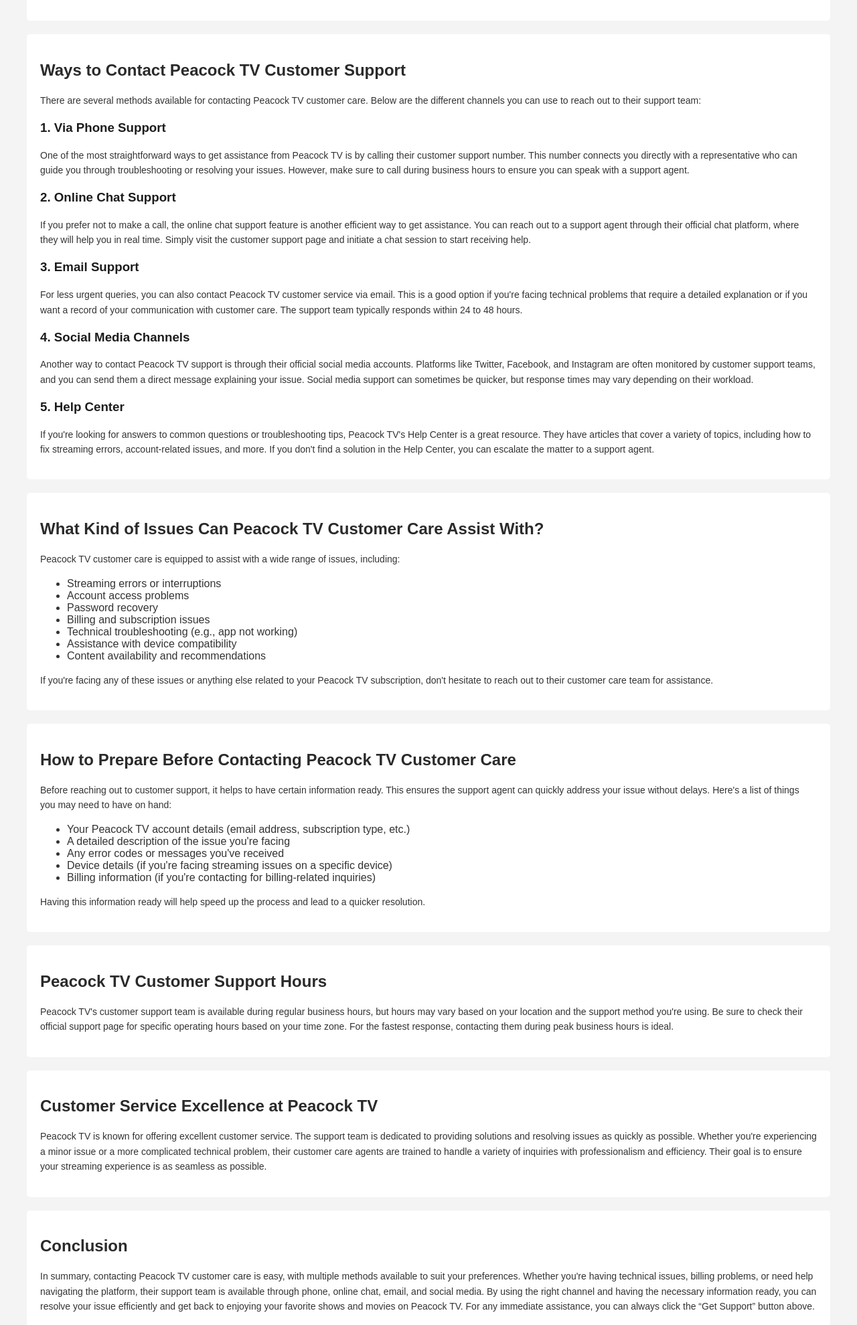
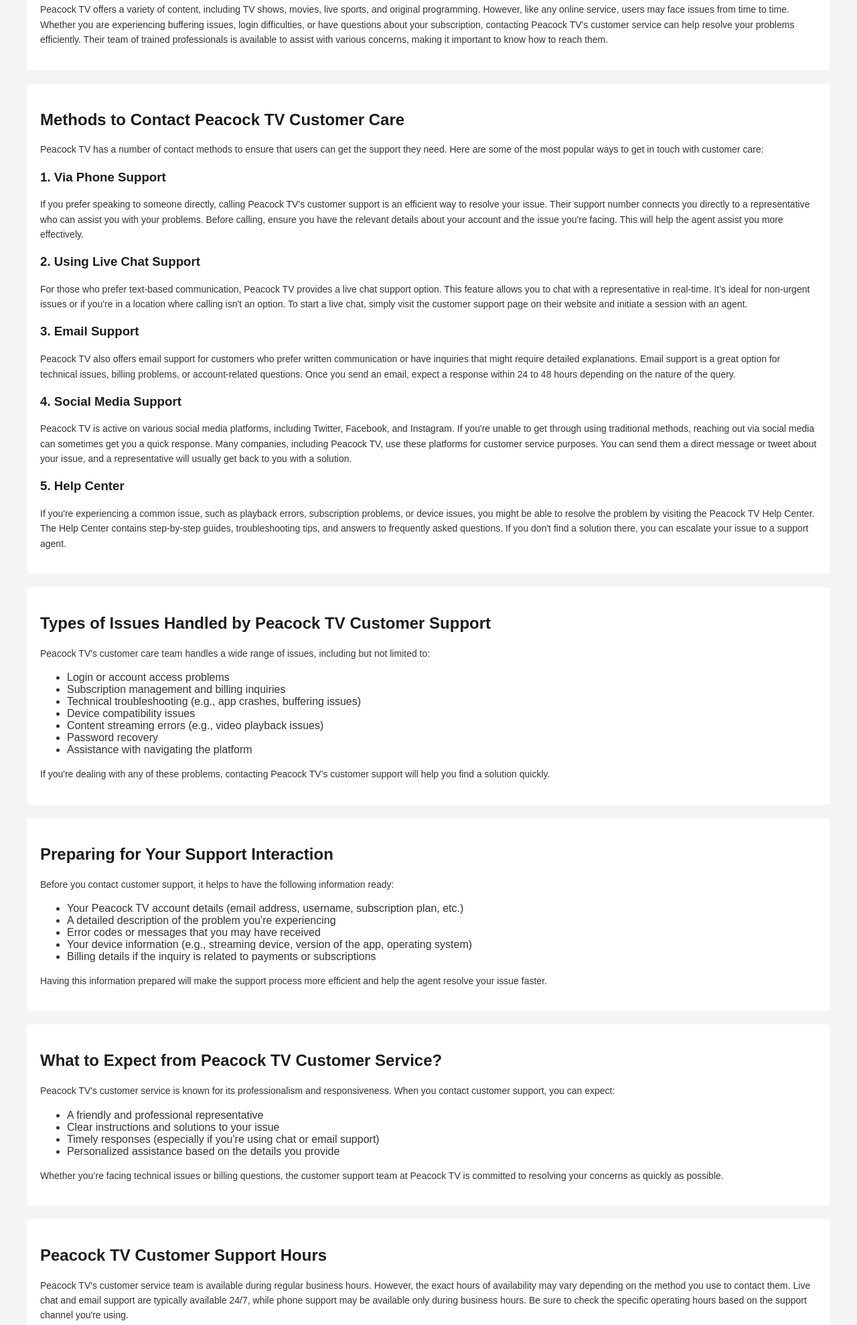
Before and after one commit to an-vii/Peacock-TV-Customer-Care, a plain HTML site: page index.html in a window 1280 px wide. Shown: the part 365-2344 px from the top of the page at 67% size. Drawn offline with Linux system fonts and the light colour scheme.

Commit message:
Update index.html

```diff
--- a/index.html
+++ b/index.html
@@ -15,17 +15,41 @@
             background-color: #f4f4f4;
             color: #333;
         }
+        header {
+            background-color: #0073e6;
+            color: white;
+            padding: 15px 0;
+            text-align: center;
+        }
+        header nav a {
+            color: white;
+            margin: 0 15px;
+            text-decoration: none;
+            font-size: 16px;
+        }
+        header nav a:hover {
+            text-decoration: underline;
+        }
         .container {
             max-width: 1200px;
             margin: 0 auto;
             padding: 20px;
         }
-        h2, h3 {
+        h1, h2, h3 {
             color: #1c1c1c;
         }
         p {
             line-height: 1.6;
             font-size: 16px;
+        }
+        .section {
+            background-color: #ffffff;
+            padding: 20px;
+            margin-bottom: 20px;
+            border-radius: 5px;
+        }
+        .section p {
+            font-size: 14px;
         }
         .button {
             background-color: #0073e6;
@@ -41,91 +65,94 @@
         .button:hover {
             background-color: #005bb5;
         }
-        .section {
-            background-color: #ffffff;
-            padding: 20px;
-            margin-bottom: 20px;
-            border-radius: 5px;
-        }
-        .section p {
-            font-size: 14px;
-        }
-        .section h2 {
-            color: #2a2a2a;
-        }
     </style>
 </head>
 <body>
 
+<header>
+    <nav>
+        <a href="#login">Login</a>
+        <a href="#support">Support</a>
+    </nav>
+</header>
+
 <div class="container">
     <h1>How to Contact Peacock TV Customer Care?</h1>
-    <p>If you're facing any issues or need assistance with your Peacock TV account, getting in touch with customer care is the best solution. Whether it's about streaming issues, account problems, or billing inquiries, the customer support team at Peacock TV is available to help you resolve these concerns. <a href="https://getchatsupport.live/" class="button">Get Support</a></p>
+    <p>If you're facing any issues or need assistance with your Peacock TV account, reaching out to their customer care is the best solution. Peacock TV provides various ways to get help from their support team, ensuring that your streaming experience is smooth. Whether it's account access issues, technical problems, or billing inquiries, there is a range of ways to contact customer support. <span class="button">Get Support</span></p>
 
     <div class="section">
         <h2>Why Should You Contact Peacock TV Customer Support?</h2>
-        <p>Peacock TV is a popular streaming service that offers a wide range of entertainment content, from movies to TV shows. However, like any other service, you may experience technical glitches, account access issues, or have questions related to billing. In these cases, it's important to know how to contact Peacock TV customer care. Whether it's through their official customer service, support number, or online contact forms, getting assistance is easy and accessible.</p>
+        <p>Peacock TV offers a variety of content, including TV shows, movies, live sports, and original programming. However, like any online service, users may face issues from time to time. Whether you are experiencing buffering issues, login difficulties, or have questions about your subscription, contacting Peacock TV's customer service can help resolve your problems efficiently. Their team of trained professionals is available to assist with various concerns, making it important to know how to reach them.</p>
     </div>
 
     <div class="section">
-        <h2>Ways to Contact Peacock TV Customer Support</h2>
-        <p>There are several methods available for contacting Peacock TV customer care. Below are the different channels you can use to reach out to their support team:</p>
+        <h2>Methods to Contact Peacock TV Customer Care</h2>
+        <p>Peacock TV has a number of contact methods to ensure that users can get the support they need. Here are some of the most popular ways to get in touch with customer care:</p>
+
         <h3>1. Via Phone Support</h3>
-        <p>One of the most straightforward ways to get assistance from Peacock TV is by calling their customer support number. This number connects you directly with a representative who can guide you through troubleshooting or resolving your issues. However, make sure to call during business hours to ensure you can speak with a support agent.</p>
+        <p>If you prefer speaking to someone directly, calling Peacock TV's customer support is an efficient way to resolve your issue. Their support number connects you directly to a representative who can assist you with your problems. Before calling, ensure you have the relevant details about your account and the issue you're facing. This will help the agent assist you more effectively.</p>
 
-        <h3>2. Online Chat Support</h3>
-        <p>If you prefer not to make a call, the online chat support feature is another efficient way to get assistance. You can reach out to a support agent through their official chat platform, where they will help you in real time. Simply visit the customer support page and initiate a chat session to start receiving help.</p>
+        <h3>2. Using Live Chat Support</h3>
+        <p>For those who prefer text-based communication, Peacock TV provides a live chat support option. This feature allows you to chat with a representative in real-time. It’s ideal for non-urgent issues or if you're in a location where calling isn't an option. To start a live chat, simply visit the customer support page on their website and initiate a session with an agent.</p>
 
         <h3>3. Email Support</h3>
-        <p>For less urgent queries, you can also contact Peacock TV customer service via email. This is a good option if you're facing technical problems that require a detailed explanation or if you want a record of your communication with customer care. The support team typically responds within 24 to 48 hours.</p>
+        <p>Peacock TV also offers email support for customers who prefer written communication or have inquiries that might require detailed explanations. Email support is a great option for technical issues, billing problems, or account-related questions. Once you send an email, expect a response within 24 to 48 hours depending on the nature of the query.</p>
 
-        <h3>4. Social Media Channels</h3>
-        <p>Another way to contact Peacock TV support is through their official social media accounts. Platforms like Twitter, Facebook, and Instagram are often monitored by customer support teams, and you can send them a direct message explaining your issue. Social media support can sometimes be quicker, but response times may vary depending on their workload.</p>
+        <h3>4. Social Media Support</h3>
+        <p>Peacock TV is active on various social media platforms, including Twitter, Facebook, and Instagram. If you're unable to get through using traditional methods, reaching out via social media can sometimes get you a quick response. Many companies, including Peacock TV, use these platforms for customer service purposes. You can send them a direct message or tweet about your issue, and a representative will usually get back to you with a solution.</p>
 
         <h3>5. Help Center</h3>
-        <p>If you're looking for answers to common questions or troubleshooting tips, Peacock TV's Help Center is a great resource. They have articles that cover a variety of topics, including how to fix streaming errors, account-related issues, and more. If you don't find a solution in the Help Center, you can escalate the matter to a support agent.</p>
+        <p>If you're experiencing a common issue, such as playback errors, subscription problems, or device issues, you might be able to resolve the problem by visiting the Peacock TV Help Center. The Help Center contains step-by-step guides, troubleshooting tips, and answers to frequently asked questions. If you don't find a solution there, you can escalate your issue to a support agent.</p>
     </div>
 
     <div class="section">
-        <h2>What Kind of Issues Can Peacock TV Customer Care Assist With?</h2>
-        <p>Peacock TV customer care is equipped to assist with a wide range of issues, including:</p>
+        <h2>Types of Issues Handled by Peacock TV Customer Support</h2>
+        <p>Peacock TV's customer care team handles a wide range of issues, including but not limited to:</p>
         <ul>
-            <li>Streaming errors or interruptions</li>
-            <li>Account access problems</li>
+            <li>Login or account access problems</li>
+            <li>Subscription management and billing inquiries</li>
+            <li>Technical troubleshooting (e.g., app crashes, buffering issues)</li>
+            <li>Device compatibility issues</li>
+            <li>Content streaming errors (e.g., video playback issues)</li>
             <li>Password recovery</li>
-            <li>Billing and subscription issues</li>
-            <li>Technical troubleshooting (e.g., app not working)</li>
-            <li>Assistance with device compatibility</li>
-            <li>Content availability and recommendations</li>
+            <li>Assistance with navigating the platform</li>
         </ul>
-        <p>If you're facing any of these issues or anything else related to your Peacock TV subscription, don't hesitate to reach out to their customer care team for assistance.</p>
+        <p>If you're dealing with any of these problems, contacting Peacock TV’s customer support will help you find a solution quickly.</p>
     </div>
 
     <div class="section">
-        <h2>How to Prepare Before Contacting Peacock TV Customer Care</h2>
-        <p>Before reaching out to customer support, it helps to have certain information ready. This ensures the support agent can quickly address your issue without delays. Here's a list of things you may need to have on hand:</p>
+        <h2>Preparing for Your Support Interaction</h2>
+        <p>Before you contact customer support, it helps to have the following information ready:</p>
         <ul>
-            <li>Your Peacock TV account details (email address, subscription type, etc.)</li>
-            <li>A detailed description of the issue you're facing</li>
-            <li>Any error codes or messages you've received</li>
-            <li>Device details (if you're facing streaming issues on a specific device)</li>
-            <li>Billing information (if you're contacting for billing-related inquiries)</li>
+            <li>Your Peacock TV account details (email address, username, subscription plan, etc.)</li>
+            <li>A detailed description of the problem you're experiencing</li>
+            <li>Error codes or messages that you may have received</li>
+            <li>Your device information (e.g., streaming device, version of the app, operating system)</li>
+            <li>Billing details if the inquiry is related to payments or subscriptions</li>
         </ul>
-        <p>Having this information ready will help speed up the process and lead to a quicker resolution.</p>
+        <p>Having this information prepared will make the support process more efficient and help the agent resolve your issue faster.</p>
+    </div>
+
+    <div class="section">
+        <h2>What to Expect from Peacock TV Customer Service?</h2>
+        <p>Peacock TV's customer service is known for its professionalism and responsiveness. When you contact customer support, you can expect:</p>
+        <ul>
+            <li>A friendly and professional representative</li>
+            <li>Clear instructions and solutions to your issue</li>
+            <li>Timely responses (especially if you're using chat or email support)</li>
+            <li>Personalized assistance based on the details you provide</li>
+        </ul>
+        <p>Whether you’re facing technical issues or billing questions, the customer support team at Peacock TV is committed to resolving your concerns as quickly as possible.</p>
     </div>
 
     <div class="section">
         <h2>Peacock TV Customer Support Hours</h2>
-        <p>Peacock TV's customer support team is available during regular business hours, but hours may vary based on your location and the support method you're using. Be sure to check their official support page for specific operating hours based on your time zone. For the fastest response, contacting them during peak business hours is ideal.</p>
-    </div>
-
-    <div class="section">
-        <h2>Customer Service Excellence at Peacock TV</h2>
-        <p>Peacock TV is known for offering excellent customer service. The support team is dedicated to providing solutions and resolving issues as quickly as possible. Whether you're experiencing a minor issue or a more complicated technical problem, their customer care agents are trained to handle a variety of inquiries with professionalism and efficiency. Their goal is to ensure your streaming experience is as seamless as possible.</p>
+        <p>Peacock TV's customer service team is available during regular business hours. However, the exact hours of availability may vary depending on the method you use to contact them. Live chat and email support are typically available 24/7, while phone support may be available only during business hours. Be sure to check the specific operating hours based on the support channel you're using.</p>
     </div>
 
     <div class="section">
         <h2>Conclusion</h2>
-        <p>In summary, contacting Peacock TV customer care is easy, with multiple methods available to suit your preferences. Whether you're having technical issues, billing problems, or need help navigating the platform, their support team is available through phone, online chat, email, and social media. By using the right channel and having the necessary information ready, you can resolve your issue efficiently and get back to enjoying your favorite shows and movies on Peacock TV. For any immediate assistance, you can always click the “Get Support” button above.</p>
+        <p>In conclusion, contacting Peacock TV customer care is simple and easy. Whether you choose to use phone support, online chat, email, or social media, the support team is ready to assist you with a variety of issues. Always make sure to have your account information and details about the issue you’re facing to ensure a quick resolution. Remember, customer support is there to enhance your experience and ensure that you enjoy streaming your favorite shows and movies without any interruptions. For immediate support, simply click the "Get Support" button above.</p>
     </div>
 </div>
 
```
